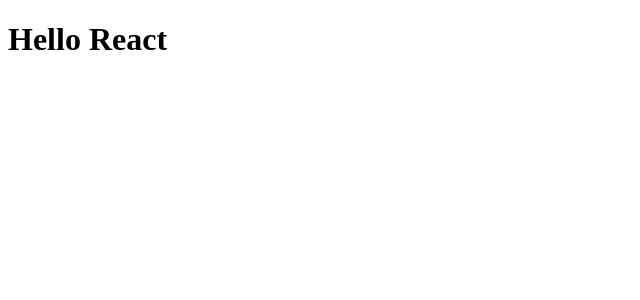
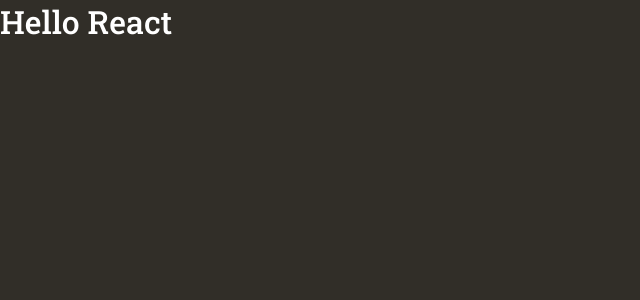
Before and after one commit to rvsantos/gobarber-web, a React (Create React App) app: page / in a window 1280 px wide. Shown: the top 300 px of the page, without its empty margins (0-640 px from the left). Built offline with nearby package versions, Linux system fonts and the light colour scheme.

Commit message:
global style setting

```diff
--- a/package.json
+++ b/package.json
@@ -13,6 +13,7 @@
     "react": "^16.13.1",
     "react-dom": "^16.13.1",
     "react-scripts": "3.4.1",
+    "styled-components": "^5.1.1",
     "typescript": "~3.7.2"
   },
   "scripts": {
@@ -34,6 +35,7 @@
     ]
   },
   "devDependencies": {
+    "@types/styled-components": "^5.1.0",
     "@typescript-eslint/eslint-plugin": "^3.0.1",
     "@typescript-eslint/parser": "^3.0.1",
     "eslint": "^6.8.0",
--- a/public/index.html
+++ b/public/index.html
@@ -9,6 +9,10 @@
       content="Web site created using create-react-app"
     />
     <title>GoBarber</title>
+    <link
+      href="https://fonts.googleapis.com/css2?family=Roboto+Slab:wght@400;500&display=swap"
+      rel="stylesheet"
+    />
   </head>
   <body>
     <noscript>You need to enable JavaScript to run this app.</noscript>
--- a/src/App.tsx
+++ b/src/App.tsx
@@ -1,7 +1,12 @@
 import React from 'react';
 
-function App() {
-  return <h1>Hello React</h1>;
-}
+import GlobalStyle from './styles/global';
+
+const App: React.FC = () => (
+  <>
+    <GlobalStyle />
+    <h1>Hello React</h1>
+  </>
+);
 
 export default App;
--- /dev/null
+++ b/src/styles/global.ts
@@ -0,0 +1,29 @@
+import { createGlobalStyle } from 'styled-components';
+
+export default createGlobalStyle`
+  * {
+    margin: 0;
+    padding: 0;
+    box-sizing: border-box;
+    outline: 0;
+  }
+
+  body {
+    background: #312E28;
+    color: #FFF;
+    -webkit-font-smoothing: antialiased;
+  }
+
+  body, input, button {
+    font-family: 'Roboto Slab', serif;
+    font-size: 16px;
+  }
+
+  button {
+    cursor: pointer;
+  }
+
+  h1, h2, h3, h4, h5, h6, strong {
+    font-weight: 500;
+  }
+`;
```
Also changed, not shown: 1 other file (tests, documents, lock files or other folders).
